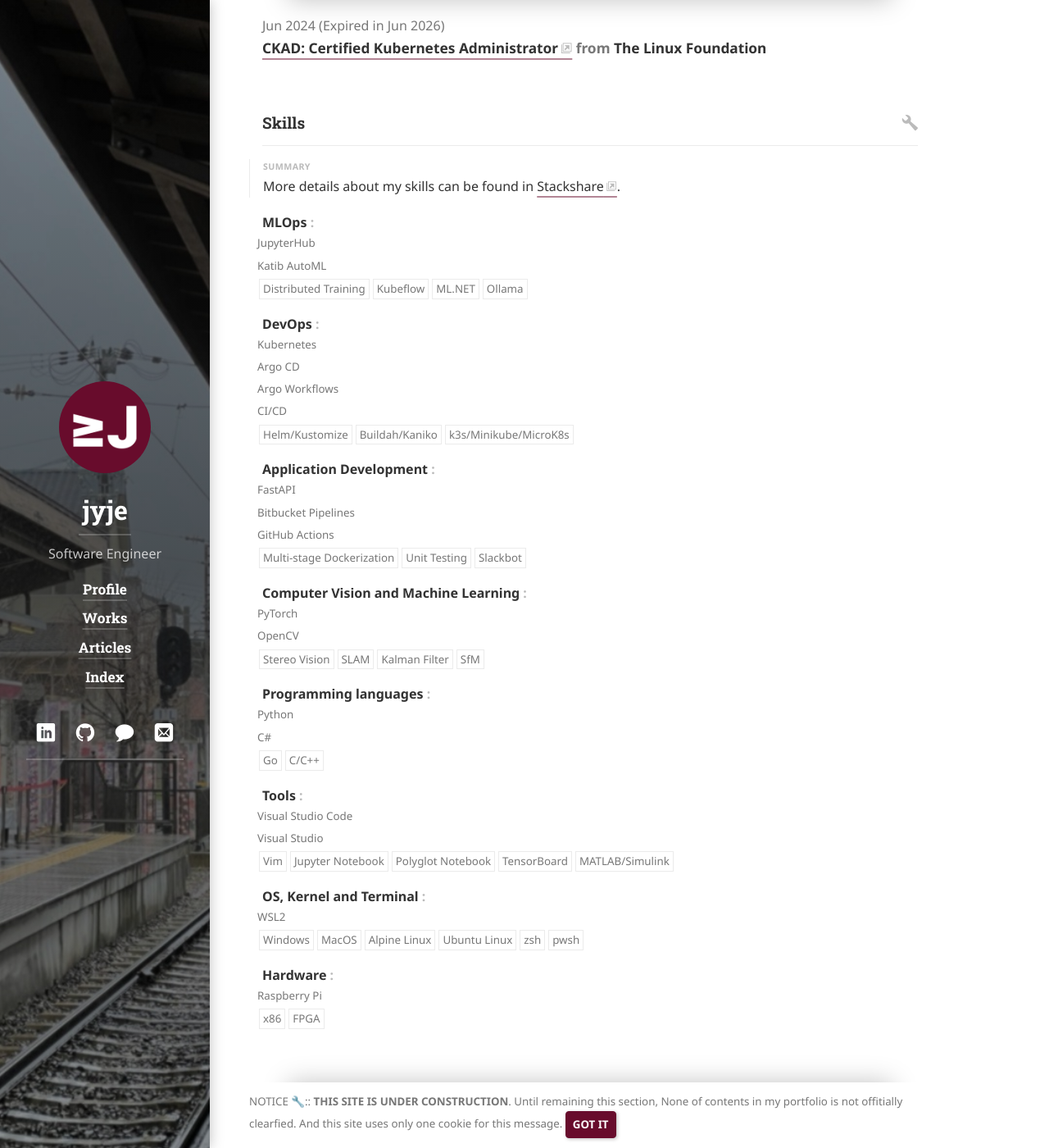
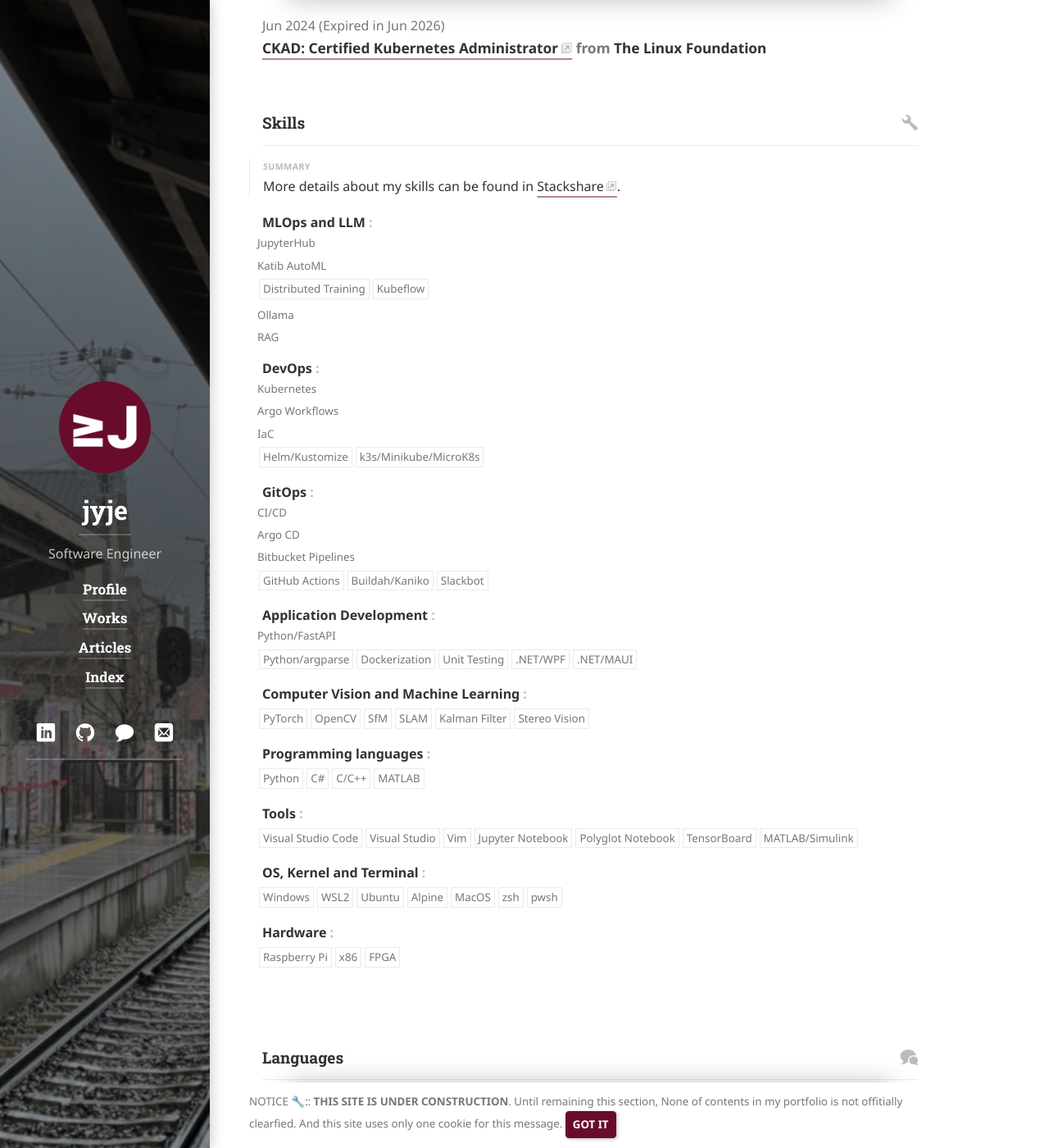
Before and after one commit to jyje/portfolio, a Jekyll site: the page built from profile/cv.md, in a window 1280 px wide and 1400 px high, scrolled down 2657 px. Shown: the whole window at 82% size. Built offline with Jekyll 4.4.1, drawn with Linux system fonts in a browser that asks for light colours; cached includes are drawn as plain includes; nearby versions of some CDN libraries; some web fonts are replaced; library files that are not in the unit come from our copies.

Commit message:
🔧 resume: update contents

```diff
--- a/_data/resume.yml
+++ b/_data/resume.yml
@@ -214,49 +214,59 @@ education:
 #     summary: "Innovative middle-out compression algorithm that changes the way we store data."
 skills:
 
-  - name: MLOps
+  - name: MLOps and LLM
     keywords:
       - JupyterHub*
       - Katib AutoML*
       - Distributed Training
       - Kubeflow
-      - ML.NET
-      - Ollama
+      - Ollama*
+      - RAG*
+
   - name: DevOps
     keywords:
       - Kubernetes*
+      - Argo Workflows*
+      - IaC*
+      - Helm/Kustomize
+      - k3s/Minikube/MicroK8s
+
+  - name: GitOps
+    keywords:
+      - CI/CD*
       - Argo CD*
-      - Argo Workflows*
-      - CI/CD*
-      - Helm/Kustomize
+      - Bitbucket Pipelines*
+      - GitHub Actions
       - Buildah/Kaniko
-      - k3s/Minikube/MicroK8s
+      - Slackbot
+
   - name: Application Development
     keywords:
-      - FastAPI*
-      - Bitbucket Pipelines*
-      - GitHub Actions*
-      - Multi-stage Dockerization
+      - Python/FastAPI*
+      - Python/argparse
+      - Dockerization
       - Unit Testing
-      - Slackbot
+      - .NET/WPF
+      - .NET/MAUI
+
   - name: Computer Vision and Machine Learning
     keywords:
-      - PyTorch*
-      - OpenCV*
-      - Stereo Vision
+      - PyTorch
+      - OpenCV
+      - SfM
       - SLAM
       - Kalman Filter
-      - SfM
+      - Stereo Vision
   - name: Programming languages
     keywords:
-      - Python*
-      - C#*
-      - Go
+      - Python
+      - C#
       - C/C++
+      - MATLAB
   - name: Tools
     keywords:
-      - Visual Studio Code*
-      - Visual Studio*
+      - Visual Studio Code
+      - Visual Studio
       - Vim
       - Jupyter Notebook
       - Polyglot Notebook
@@ -264,16 +274,16 @@ skills:
       - MATLAB/Simulink
   - name: OS, Kernel and Terminal
     keywords:
-      - WSL2*
       - Windows
+      - WSL2
+      - Ubuntu
+      - Alpine
       - MacOS
-      - Alpine Linux
-      - Ubuntu Linux
       - zsh
       - pwsh
   - name: Hardware
     keywords:
-      - Raspberry Pi*
+      - Raspberry Pi
       - x86
       - FPGA
 languages:
```
